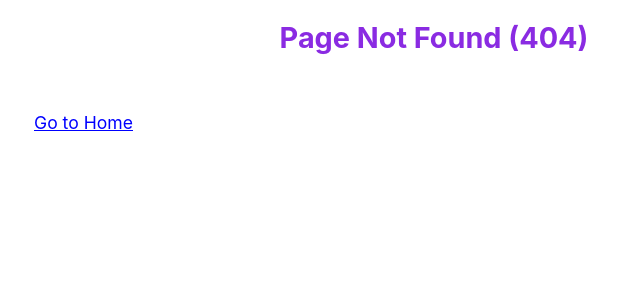
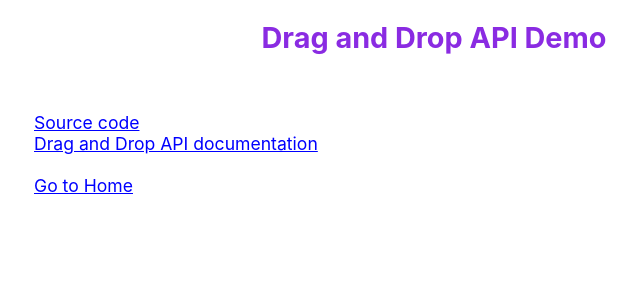
Before and after one commit to abraj/awa-demo, a React (Create React App) app: page /drag-n-drop-demo in a window 1280 px wide. Before the commit this address had no page. Shown: the top 300 px of the page, without its empty margins (206-846 px from the left). Built offline with nearby package versions, Linux system fonts and the light colour scheme.

Commit message:
Setup Drag and Drop API Demo

```diff
--- a/src/App.tsx
+++ b/src/App.tsx
@@ -4,6 +4,7 @@ import Home from './Home';
 import PageNotFound from './pages/not-found/not-found';
 import ContactPickerDemo from './demo/contact-picker/contact-picker';
 import GeolocationDemo from './demo/geolocation/geolocation';
+import DragDropDemo from './demo/drag-n-drop/drag-n-drop';
 
 function App() {
   return (
@@ -12,6 +13,7 @@ function App() {
         <Route path="/" element={<Home />} />
         <Route path="contact-picker-demo" element={<ContactPickerDemo />} />
         <Route path="geolocation-demo" element={<GeolocationDemo />} />
+        <Route path="drag-n-drop-demo" element={<DragDropDemo />} />
         <Route path="*" element={<PageNotFound />} />
       </Routes>
     </div>
--- a/src/Home.tsx
+++ b/src/Home.tsx
@@ -9,6 +9,7 @@ function Home() {
         <div className="App-title">Web APIs Demo</div>
         <br />
         <div>
+          <Link className="App-link" to="/drag-n-drop-demo">Drag and Drop API Demo</Link><br />
           <Link className="App-link" to="/geolocation-demo">Geolocation API Demo</Link><br />
           <Link className="App-link" to="/contact-picker-demo">Contact Picker API Demo</Link><br />
         </div>
--- /dev/null
+++ b/src/demo/drag-n-drop/drag-n-drop.tsx
@@ -0,0 +1,50 @@
+import React from 'react';
+// import styles from './drag-n-drop.module.css'
+import common from '../../styles/common.module.css';
+import { Link } from 'react-router-dom';
+
+class DragDropDemo extends React.Component<DragDropDemoProps, DragDropDemoState> {
+  state: DragDropDemoState;
+
+  constructor(props: DragDropDemoProps) {
+    super(props);
+    this.state = { error: false };
+  }
+
+  render() {
+    const { error } = this.state;
+    return (
+      <div className={common.container}>
+        <div className={common.title}>Drag and Drop API Demo</div>
+        <div className={common.body}>
+          {error && (
+            <div className={common.errorMsg}>This browser is not supported!</div>
+          )}
+
+          {error && (
+            <div className={common.errorMsg}>Something went wrong! Check permissions.</div>
+          )}
+
+          <br />
+          {/* <div>Demo</div> */}
+
+          <br />
+          <a href="https://github.com/abraj/awa-demo/tree/main/src/demo/drag-n-drop">Source code</a>
+          <br />
+          <a href="https://developer.mozilla.org/en-US/docs/Web/API/HTML_Drag_and_Drop_API">Drag and Drop API documentation</a>
+
+          <br /><br />
+          <Link to="/">Go to Home</Link>
+        </div>
+      </div>
+    )
+  }
+};
+
+export default DragDropDemo;
+
+export interface DragDropDemoProps {}
+
+export interface DragDropDemoState {
+  error: boolean;
+}
```
